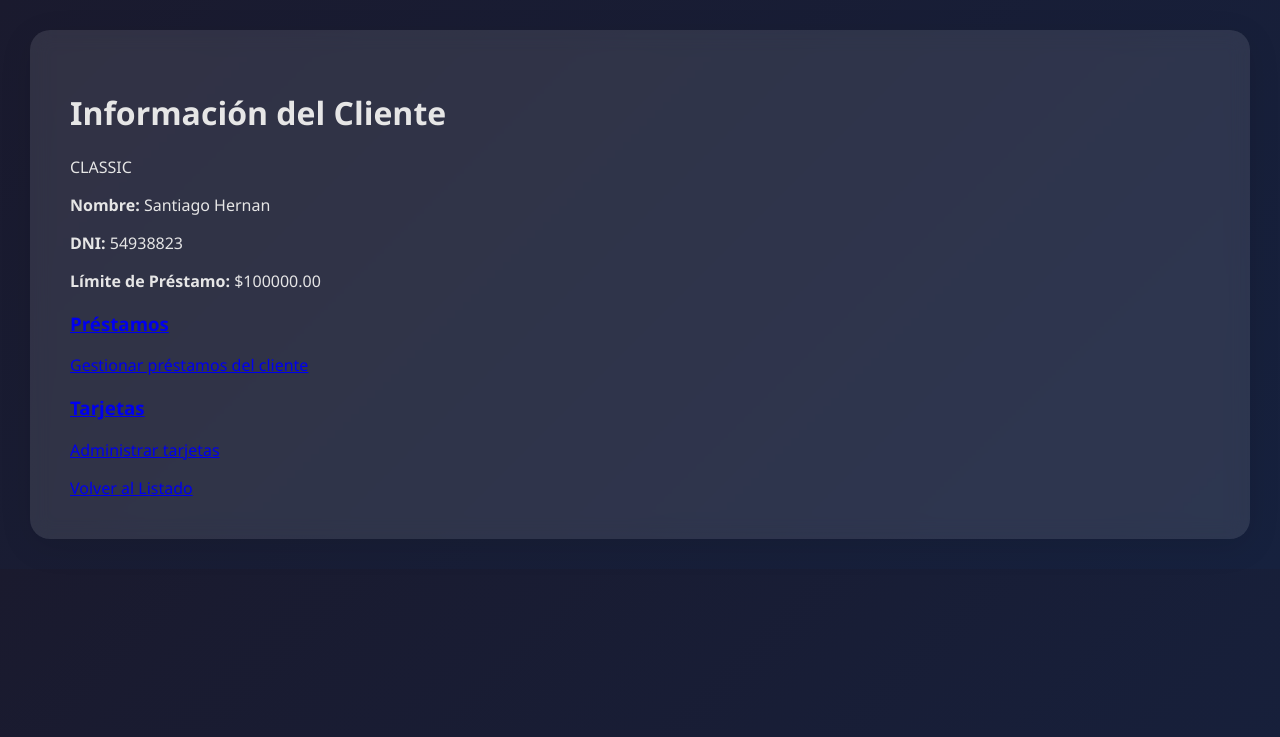
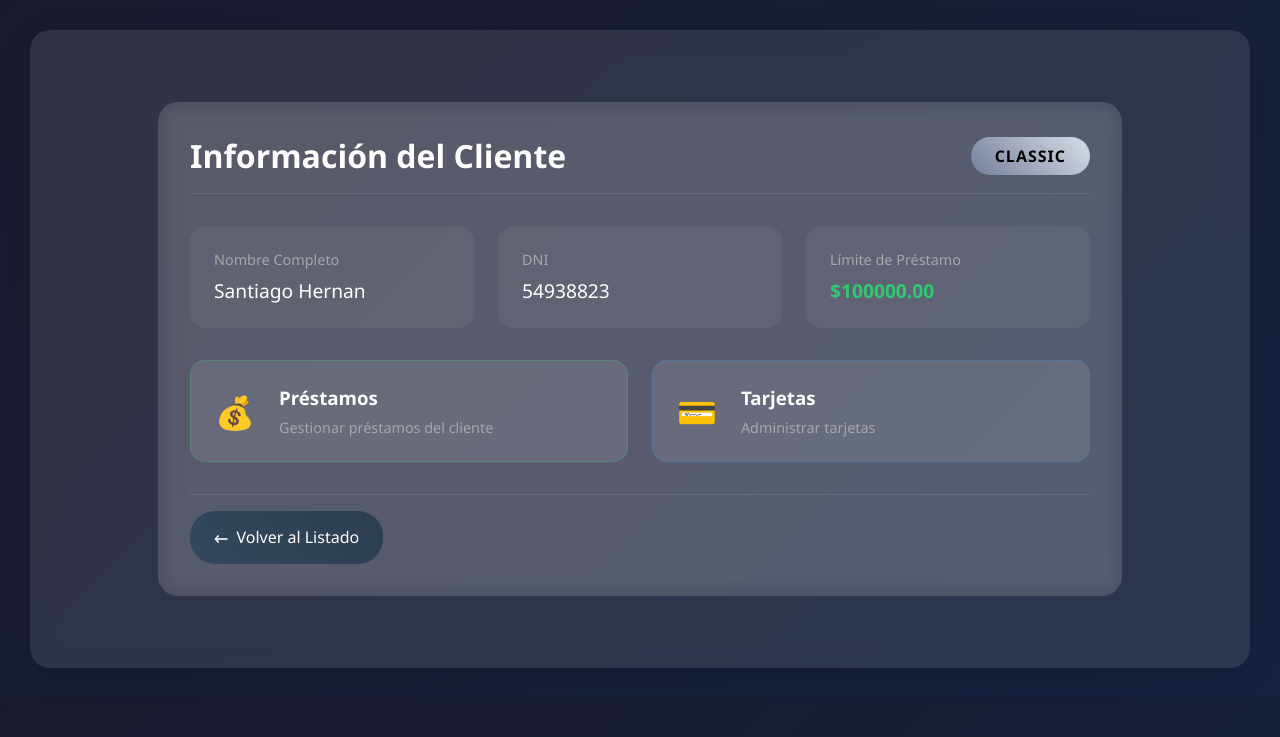
Before and after one commit to felipegoro/ITBANK, a Django app: page /clientes/2/ in a window 1280 px wide. Shown: the top 737 px of the page. Run offline with Django 5.2, Linux system fonts and the light colour scheme; a user stored in the database is signed in; data comes from the database, SQL or seed files in the repository; both versions use the stored data as it was after the commit.

Commit message:
Sprint casi termiando - SOLO FALTA TARJETAS

```diff
--- a/Sprtint-7/homebanking/clientes/static/clientes/styles.css
+++ b/Sprtint-7/homebanking/clientes/static/clientes/styles.css
@@ -189,3 +189,286 @@ tr:hover td {
   box-shadow: 0 6px 20px rgba(75, 63, 114, 0.4);
   background: linear-gradient(45deg, #5c4d89 0%, #a0419c 100%);
 }
+
+/* Client Card Styles */
+.client-card {
+  background: rgba(255, 255, 255, 0.1);
+  backdrop-filter: blur(10px);
+  border-radius: 20px;
+  padding: 2rem;
+  margin: 2rem auto;
+  max-width: 900px;
+}
+
+.client-header {
+  display: flex;
+  justify-content: space-between;
+  align-items: center;
+  margin-bottom: 2rem;
+  border-bottom: 1px solid rgba(255, 255, 255, 0.1);
+  padding-bottom: 1rem;
+}
+
+.client-header h1 {
+  margin: 0;
+  font-size: 2rem;
+  color: #fff;
+}
+
+.categoria-badge {
+  padding: 0.5rem 1.5rem;
+  border-radius: 25px;
+  font-weight: bold;
+  text-transform: uppercase;
+  letter-spacing: 1px;
+}
+
+.categoria-badge.gold {
+  background: linear-gradient(45deg, #FFD700, #FFA500);
+  color: #000;
+}
+
+.categoria-badge.black {
+  background: linear-gradient(45deg, #000000, #434343);
+  color: #fff;
+}
+
+.categoria-badge.classic {
+  background: linear-gradient(45deg, #757F9A, #D7DDE8);
+  color: #000;
+}
+
+.client-info-grid {
+  display: grid;
+  grid-template-columns: repeat(auto-fit, minmax(250px, 1fr));
+  gap: 1.5rem;
+  margin-bottom: 2rem;
+}
+
+.info-group {
+  background: rgba(255, 255, 255, 0.05);
+  padding: 1.5rem;
+  border-radius: 15px;
+}
+
+.info-group label {
+  display: block;
+  color: #a8a8a8;
+  font-size: 0.9rem;
+  margin-bottom: 0.5rem;
+}
+
+.info-group p {
+  color: #fff;
+  font-size: 1.2rem;
+  margin: 0;
+}
+
+.limite-prestamo {
+  color: #2ecc71 !important;
+  font-weight: bold;
+}
+
+/* Action Cards */
+.actions-grid {
+  display: grid;
+  grid-template-columns: repeat(auto-fit, minmax(300px, 1fr));
+  gap: 1.5rem;
+  margin: 2rem 0;
+}
+
+.action-card {
+  display: flex;
+  align-items: center;
+  background: rgba(255, 255, 255, 0.1);
+  padding: 1.5rem;
+  border-radius: 15px;
+  text-decoration: none;
+  transition: all 0.3s ease;
+}
+
+.action-card:hover {
+  transform: translateY(-5px);
+  background: rgba(255, 255, 255, 0.15);
+}
+
+.card-icon {
+  font-size: 2rem;
+  margin-right: 1.5rem;
+}
+
+.card-content h3 {
+  color: #fff;
+  margin: 0 0 0.5rem 0;
+}
+
+.card-content p {
+  color: #a8a8a8;
+  margin: 0;
+  font-size: 0.9rem;
+}
+
+.action-card.prestamos {
+  border: 1px solid rgba(46, 204, 113, 0.3);
+}
+
+.action-card.tarjetas {
+  border: 1px solid rgba(52, 152, 219, 0.3);
+}
+
+/* Navigation */
+.navigation {
+  margin-top: 2rem;
+  padding-top: 1rem;
+  border-top: 1px solid rgba(255, 255, 255, 0.1);
+}
+
+.back-button {
+  display: inline-flex;
+  align-items: center;
+  background: linear-gradient(45deg, #34495e 0%, #2c3e50 100%);
+  color: white;
+  padding: 0.8rem 1.5rem;
+  border-radius: 25px;
+  text-decoration: none;
+  transition: all 0.3s ease;
+  font-weight: 500;
+}
+
+.back-button:hover {
+  transform: translateY(-2px);
+  background: linear-gradient(45deg, #2c3e50 0%, #34495e 100%);
+}
+
+.button-icon {
+  margin-right: 0.5rem;
+  font-size: 1.2rem;
+}
+
+/* Form Container Styles */
+.registration-form-container {
+  background: rgba(255, 255, 255, 0.1);
+  backdrop-filter: blur(10px);
+  border-radius: 20px;
+  padding: 2rem;
+  margin: 2rem auto;
+}
+
+.form-header {
+  text-align: center;
+  margin-bottom: 2.5rem;
+}
+
+.form-header h1 {
+  color: #fff;
+  font-size: 2.2rem;
+  margin-bottom: 0.5rem;
+}
+
+.form-description {
+  color: #a8a8a8;
+  font-size: 1rem;
+}
+
+.form-sections {
+  display: grid;
+  grid-template-columns: repeat(auto-fit, minmax(300px, 1fr));
+  gap: 2rem;
+  margin-bottom: 2rem;
+}
+
+.form-section {
+  background: rgba(255, 255, 255, 0.05);
+  padding: 2rem;
+  border-radius: 15px;
+}
+
+.form-section h2 {
+  color: #fff;
+  font-size: 1.5rem;
+  margin-bottom: 1.5rem;
+  padding-bottom: 0.5rem;
+  border-bottom: 1px solid rgba(255, 255, 255, 0.1);
+}
+
+.form-group {
+  margin-bottom: 1.5rem;
+}
+
+.form-group label {
+  display: block;
+  color: #a8a8a8;
+  margin-bottom: 0.5rem;
+  font-size: 0.9rem;
+}
+
+.form-group input,
+.form-group select {
+  width: 100%;
+  padding: 0.8rem 1rem;
+  border: 1px solid rgba(255, 255, 255, 0.2);
+  border-radius: 8px;
+  background: rgba(255, 255, 255, 0.1);
+  color: #fff;
+  font-size: 1rem;
+  transition: all 0.3s ease;
+}
+
+.form-group input:focus,
+.form-group select:focus {
+  outline: none;
+  border-color: #3498db;
+  box-shadow: 0 0 10px rgba(52, 152, 219, 0.3);
+}
+
+.form-actions {
+  display: flex;
+  justify-content: center;
+  gap: 1rem;
+  margin-top: 2rem;
+}
+
+.submit-button {
+  background: linear-gradient(45deg, #27ae60, #2ecc71);
+  color: white;
+  padding: 0.8rem 2rem;
+  border: none;
+  border-radius: 25px;
+  cursor: pointer;
+  font-size: 1rem;
+  transition: all 0.3s ease;
+  display: flex;
+  align-items: center;
+  gap: 0.5rem;
+}
+
+.submit-button:hover {
+  transform: translateY(-2px);
+  box-shadow: 0 4px 15px rgba(46, 204, 113, 0.4);
+}
+
+.cancel-button {
+  background: linear-gradient(45deg, #34495e, #2c3e50);
+  color: white;
+  padding: 0.8rem 2rem;
+  border: none;
+  border-radius: 25px;
+  text-decoration: none;
+  font-size: 1rem;
+  transition: all 0.3s ease;
+}
+
+.cancel-button:hover {
+  transform: translateY(-2px);
+  box-shadow: 0 4px 15px rgba(52, 73, 94, 0.4);
+}
+
+.field-errors {
+  color: #e74c3c;
+  font-size: 0.9rem;
+  margin-top: 0.5rem;
+}
+
+.icon {
+  font-size: 1.2rem;
+}
--- a/Sprtint-7/homebanking/clientes/templates/clientes/detalle.html
+++ b/Sprtint-7/homebanking/clientes/templates/clientes/detalle.html
@@ -9,32 +9,52 @@
 </head>
 <body>
     <div class="container">
-        <div class="detail-header">
+        <div class="client-card">
+            <div class="client-header">
                 <h1>Información del Cliente</h1>
                 <span class="categoria-badge {{ cliente.categoria|lower }}">
                     {{ cliente.categoria }}
                 </span>
             </div>
 
-        <div class="detail-info">
-            <p><strong>Nombre:</strong> {{ cliente.nombre }} {{ cliente.apellido }}</p>
-            <p><strong>DNI:</strong> {{ cliente.dni }}</p>
-            <p><strong>Límite de Préstamo:</strong> ${{ cliente.limite_prestamo }}</p>
+            <div class="client-info-grid">
+                <div class="info-group">
+                    <label>Nombre Completo</label>
+                    <p>{{ cliente.nombre }} {{ cliente.apellido }}</p>
+                </div>
+                <div class="info-group">
+                    <label>DNI</label>
+                    <p>{{ cliente.dni }}</p>
+                </div>
+                <div class="info-group">
+                    <label>Límite de Préstamo</label>
+                    <p class="limite-prestamo">${{ cliente.limite_prestamo }}</p>
+                </div>
             </div>
 
             <div class="actions-grid">
                 <a href="{% url 'prestamos:lista_prestamos' cliente.id %}" class="action-card prestamos">
+                    <div class="card-icon">💰</div>
+                    <div class="card-content">
                         <h3>Préstamos</h3>
                         <p>Gestionar préstamos del cliente</p>
+                    </div>
                 </a>
                 <a href="{% url 'clientes:nueva_tarjeta' cliente.id %}" class="action-card tarjetas">
+                    <div class="card-icon">💳</div>
+                    <div class="card-content">
                         <h3>Tarjetas</h3>
                         <p>Administrar tarjetas</p>
+                    </div>
                 </a>
             </div>
 
-        <div class="navigation-buttons">
-            <a href="{% url 'clientes:index' %}" class="nav-button back">Volver al Listado</a>
+            <div class="navigation">
+                <a href="{% url 'clientes:index' %}" class="back-button">
+                    <span class="button-icon">←</span>
+                    Volver al Listado
+                </a>
+            </div>
         </div>
     </div>
 </body>
--- a/Sprtint-7/homebanking/clientes/templates/clientes/nuevo_cliente.html
+++ b/Sprtint-7/homebanking/clientes/templates/clientes/nuevo_cliente.html
@@ -38,7 +38,7 @@
                     <div class="form-section account-data">
                         <h2>Datos de Cuenta</h2>
                         {% for field in form %}
-                            {% if field.name not in 'nombre,apellido,dni' %}
+                            {% if field.name not in 'nombre,apellido,dni,fecha_nacimiento' %}
                             <div class="form-group">
                                 <label for="{{ field.id_for_label }}">{{ field.label }}</label>
                                 {{ field }}
```
Also changed, not shown: Sprtint-7/homebanking/db.sqlite3. Lines whose indentation alone changed are shown as unchanged.
